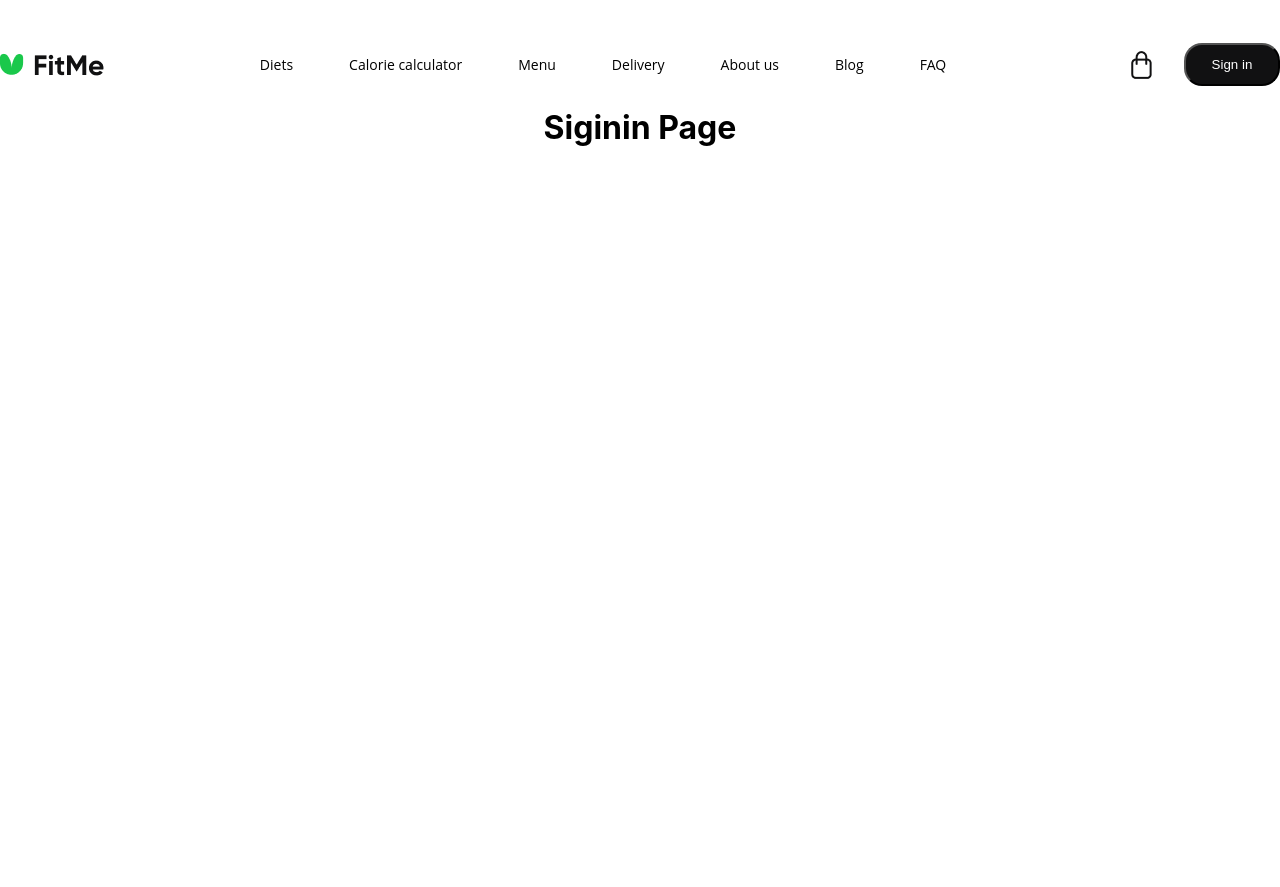
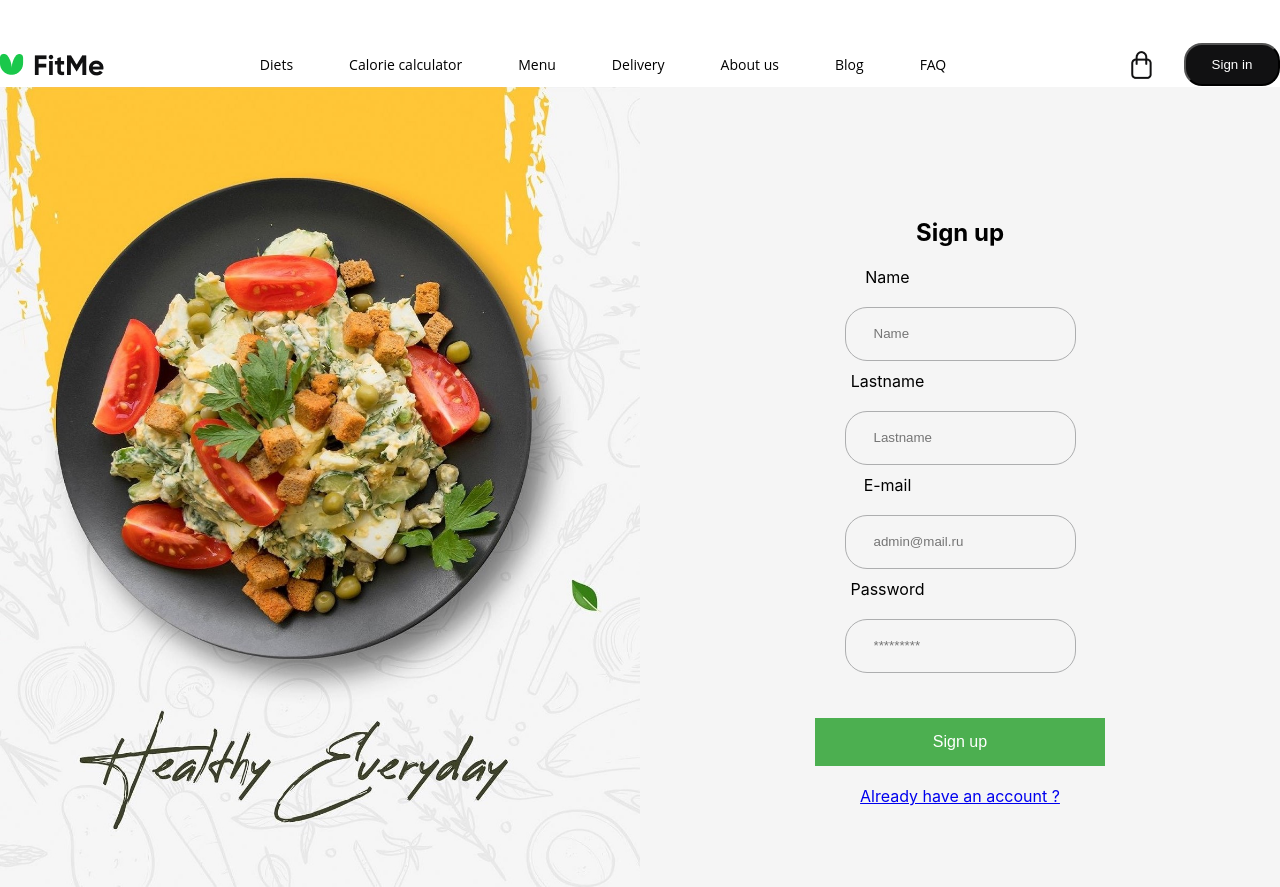
Before and after one commit to flowerlyyy/Final-project, a React (Create React App) app: page /signin in a window 1280 px wide. Before the commit the page ends 800 px from the top, so only its background shows below. Built offline with nearby package versions, Linux system fonts and the light colour scheme.

Commit message:
Signin is added

```diff
--- a/src/pages/SigninPage/SigninPage.scss
+++ b/src/pages/SigninPage/SigninPage.scss
@@ -0,0 +1,100 @@
+*{
+    box-sizing: border-box;
+}
+body{
+margin: 0;
+min-height: 100vh;
+}
+.signin{
+    width: 100%;
+    display: flex;
+    align-items: center;
+    background-color: #F5F5F5;
+}
+#Tomato-Salad{
+    height: 100vh;
+    object-fit: cover;
+    /*width: 50%;*/
+}
+.yellowBlock{
+    border-radius: 25px;
+    width: 50%;
+}
+.contentOfForm{
+    border-radius: 25px;
+    margin: auto;
+    padding: 10px;
+}
+.centered{
+    width: fit-content;
+    margin: auto;
+}
+.SignInPart h2{
+    text-align: center;
+}
+.line{
+    width: 100px;
+    height: 0px;
+    color: darkblue;
+    border: 1px solid ;
+    position: relative;
+    top: 9px;
+}
+
+.SigninButton{
+    background-color: #4CAF50; /* Green */
+    border: none;
+    color: white;
+    width: 290px;
+    padding: 15px 32px;
+    text-align: center;
+    text-decoration: none;
+    display: inline-block;
+    font-size: 16px;
+    margin: 25px auto 0 auto;
+    cursor: pointer;
+    transition-duration: 0.4s;
+}
+.btnshadow:hover {
+    box-shadow: 0 12px 16px 0 rgba(0,0,0,0.24),0 17px 50px 0 rgba(0,0,0,0.19);
+}
+.buttons{
+    background-color: green;
+    border: none;
+    color: white;
+    padding: 15px 32px;
+    text-align: center;
+    text-decoration: none;
+    display: inline-block;
+    font-size: 16px;
+}
+.dataFromUser{
+    background-color: inherit;
+    border: 1px solid #ADAEAF;
+    border-radius: 22px;
+    height: 54px;
+    line-height: 52px;
+    padding: 0 24px 0 28px;
+    margin-top: 20px;
+}
+
+.inputPart h2{
+    text-align: center;
+}
+
+.label-input{
+    margin-bottom: 10px;
+}
+label{
+    padding-left: 15px;
+    position: relative;
+    right: 80px;
+}
+#Already-link{
+    position: relative;
+    top: 20px;
+}
+.Button-link{
+    display: flex;
+    flex-direction: column;
+}
--- a/src/pages/SigninPage/SigninPage.tsx
+++ b/src/pages/SigninPage/SigninPage.tsx
@@ -1,9 +1,49 @@
-import "../SigninPage/SigninPage.scss";
-
+import '../SigninPage/SigninPage.scss';
+import { Link } from 'react-router-dom';
+import image from '../SigninPage/saveit(2).jpg';
 export const SigninPage = () => {
-    return(
-        <>
-        <h1>Siginin Page</h1>
-        </>
-    );
+  return (
+    <>
+      <div className="signin">
+        <img srcSet={image} id="Tomato-Salad" alt="Main-Tomato" />
+        <div className="yellowBlock">
+          <form action="">
+            <div className="contentOfForm">
+              <div className="inputPart centered">
+                <h2>Sign up</h2>
+                <div className="Inputs">
+                  <div className="label-input">
+                    <label htmlFor="Name">Name</label>
+                    <br />
+                    <input type="text" id="Name" placeholder="Name" className="dataFromUser" />
+                  </div>
+                  <div className="label-input">
+                    <label htmlFor="Lastname">Lastname</label>
+                    <br />
+                    <input type="text" id="Lastname" placeholder="Lastname" className="dataFromUser" />
+                  </div>
+                  <div className="label-input">
+                    <label htmlFor="E-mail">E-mail</label>
+                    <br />
+                    <input type="text" id="E-mail" placeholder="admin@mail.ru" className="dataFromUser" />
+                  </div>
+                  <div className="label-input">
+                    <label htmlFor="Password">Password</label>
+                    <br />
+                    <input type="password" id="Password" placeholder="*********" className="dataFromUser" />
+                  </div>
+                </div>
+              </div>
+            </div>
+            <div className="Button-link">
+              <button className="SigninButton btnshadow">Sign up</button>
+              <Link to="/Signin" id="Already-link">
+                Already have an account ?
+              </Link>
+            </div>
+          </form>
+        </div>
+      </div>
+    </>
+  );
 };
```
Also changed, not shown: src/pages/SigninPage/saveit(2).jpg (added).
